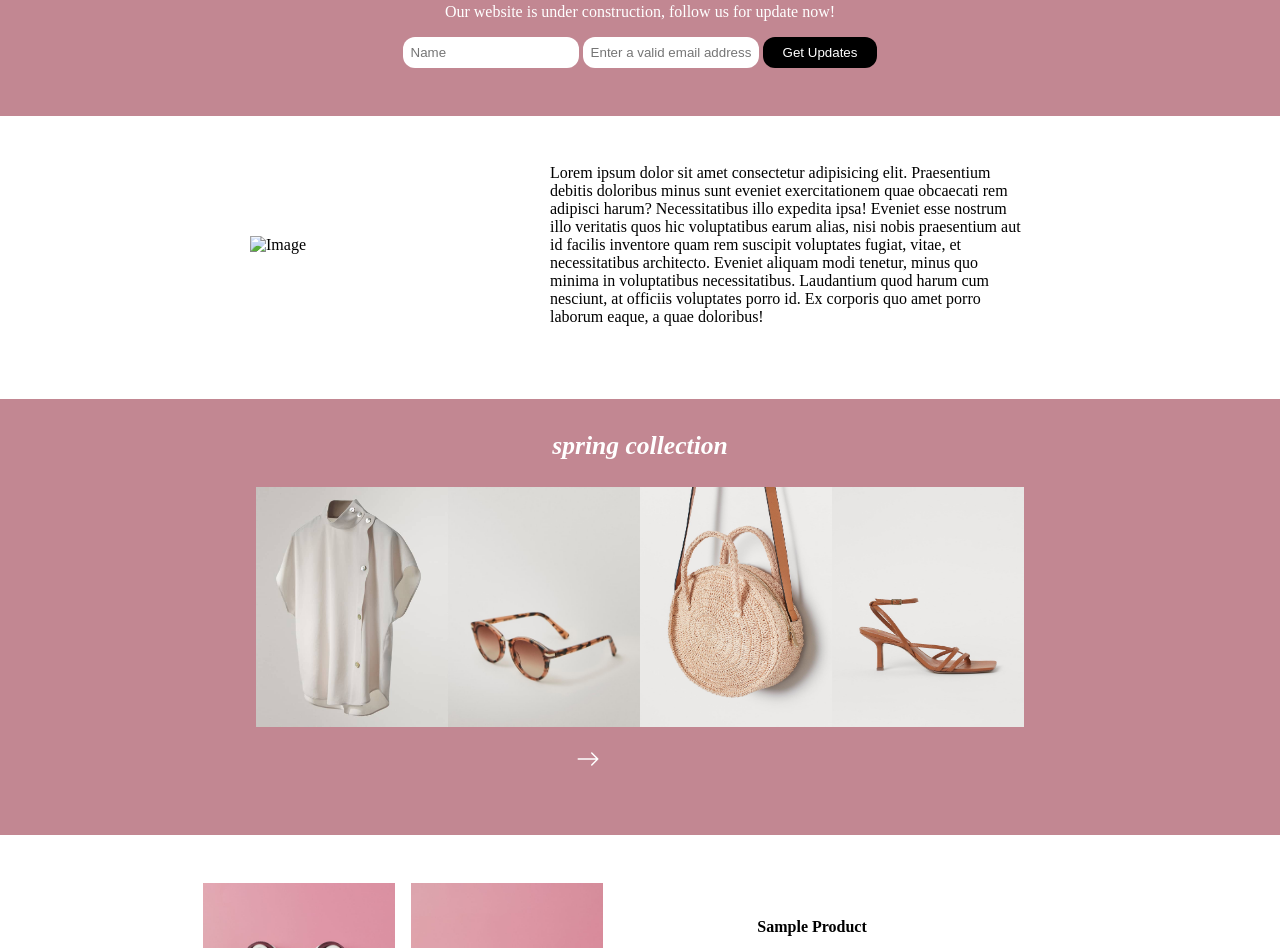
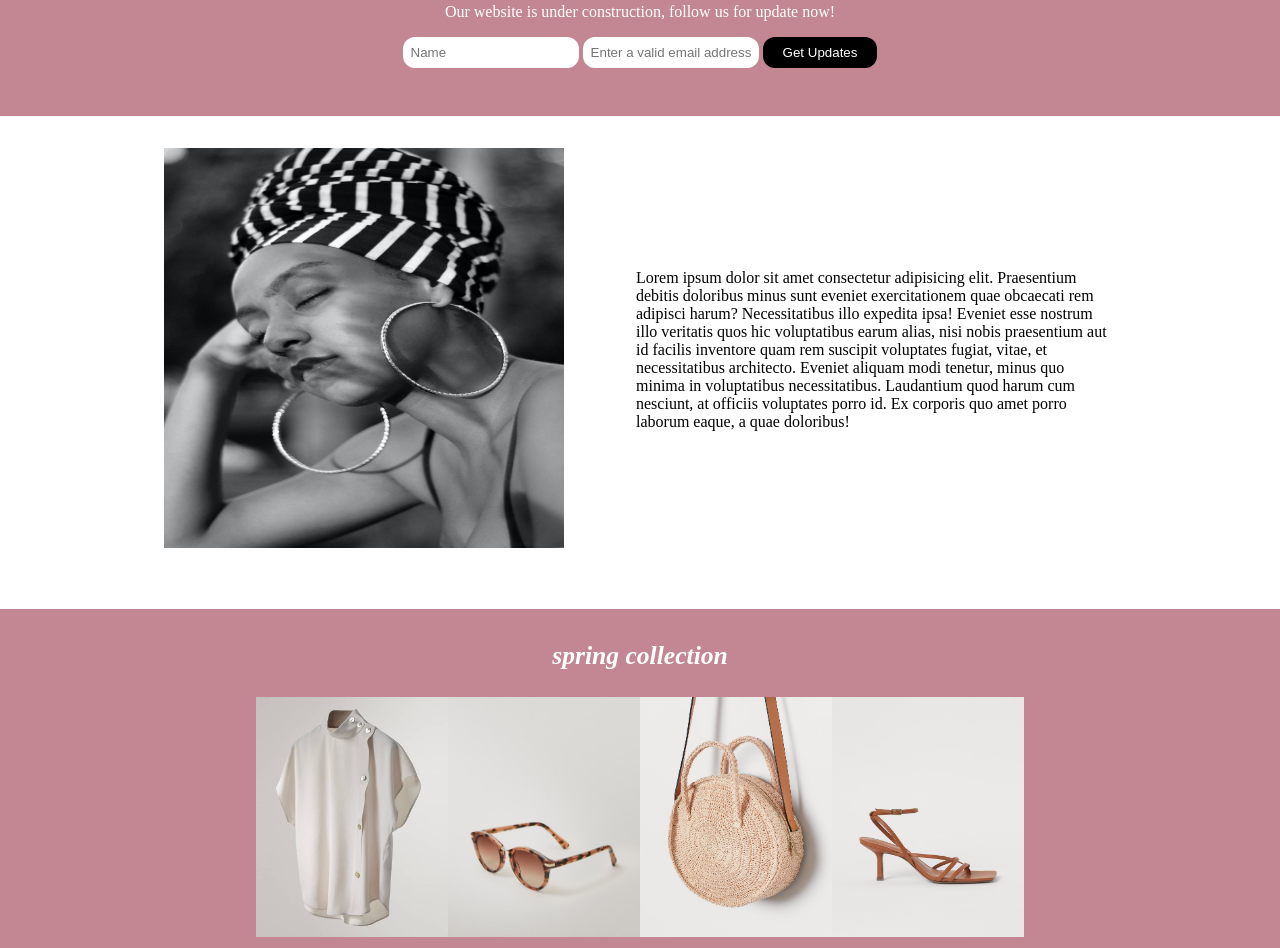
Before and after one commit to dammycute/kodecamp2.io, a plain HTML site: page index.html in a window 1280 px wide. Shown: the part 2570-3518 px from the top of the page. Drawn offline with Linux system fonts and the light colour scheme.

Commit message:
Update index.html

```diff
--- a/index.html
+++ b/index.html
@@ -56,7 +56,7 @@
         </div>
     </section>
     <section class="article">
-        <div class="article-img"><img src="article-img.jpg" alt="Image"></div>
+        <div class="article-img"><img src="article-img.jpeg" alt="Image"></div>
         <div class="article-text">
             <p>Lorem ipsum dolor sit amet consectetur adipisicing elit. Praesentium debitis doloribus minus sunt eveniet exercitationem quae obcaecati rem adipisci harum? Necessitatibus illo expedita ipsa! Eveniet esse nostrum illo veritatis quos hic voluptatibus
                 earum alias, nisi nobis praesentium aut id facilis inventore quam rem suscipit voluptates fugiat, vitae, et necessitatibus architecto. Eveniet aliquam modi tenetur, minus quo minima in voluptatibus necessitatibus. Laudantium quod harum
```
